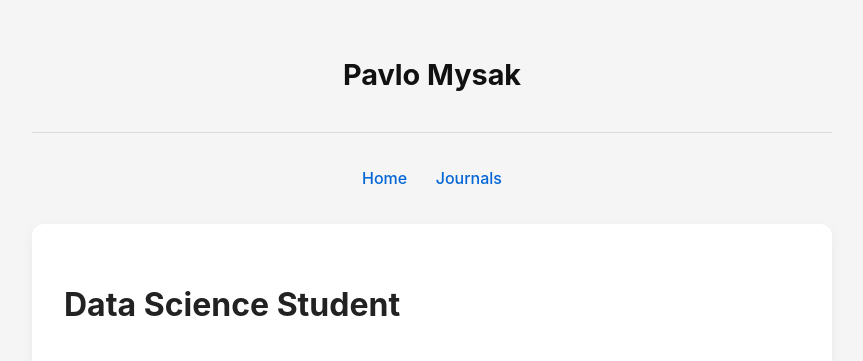
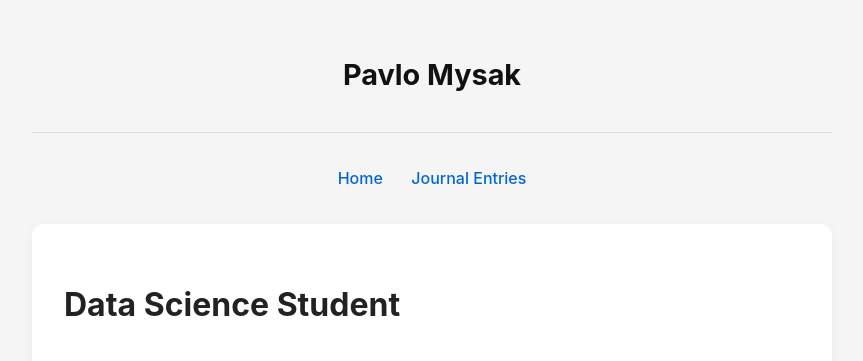
Before and after one commit to pavlomysak/pavlomysak.github.io, a Jekyll site: the page built from index.md, in a window 1280 px wide. Shown: the top 361 px of the page, without its empty margins (208-1071 px from the left). Built offline with Jekyll 4.4.1, drawn with Linux system fonts in a browser that asks for light colours; our own code applies the rules of GitHub Pages for plain Markdown files.

Commit message:
Rename 'Journals' link to 'Journal Entries'

```diff
--- a/_layouts/default.html
+++ b/_layouts/default.html
@@ -42,7 +42,7 @@
 
     <nav>
       <a href="{{ '/' | relative_url }}">Home</a>
-      <a href="{{ '/journals' | relative_url }}">Journals</a>
+      <a href="{{ '/journals' | relative_url }}">Journal Entries</a>
     </nav>
 
     <main>
```
